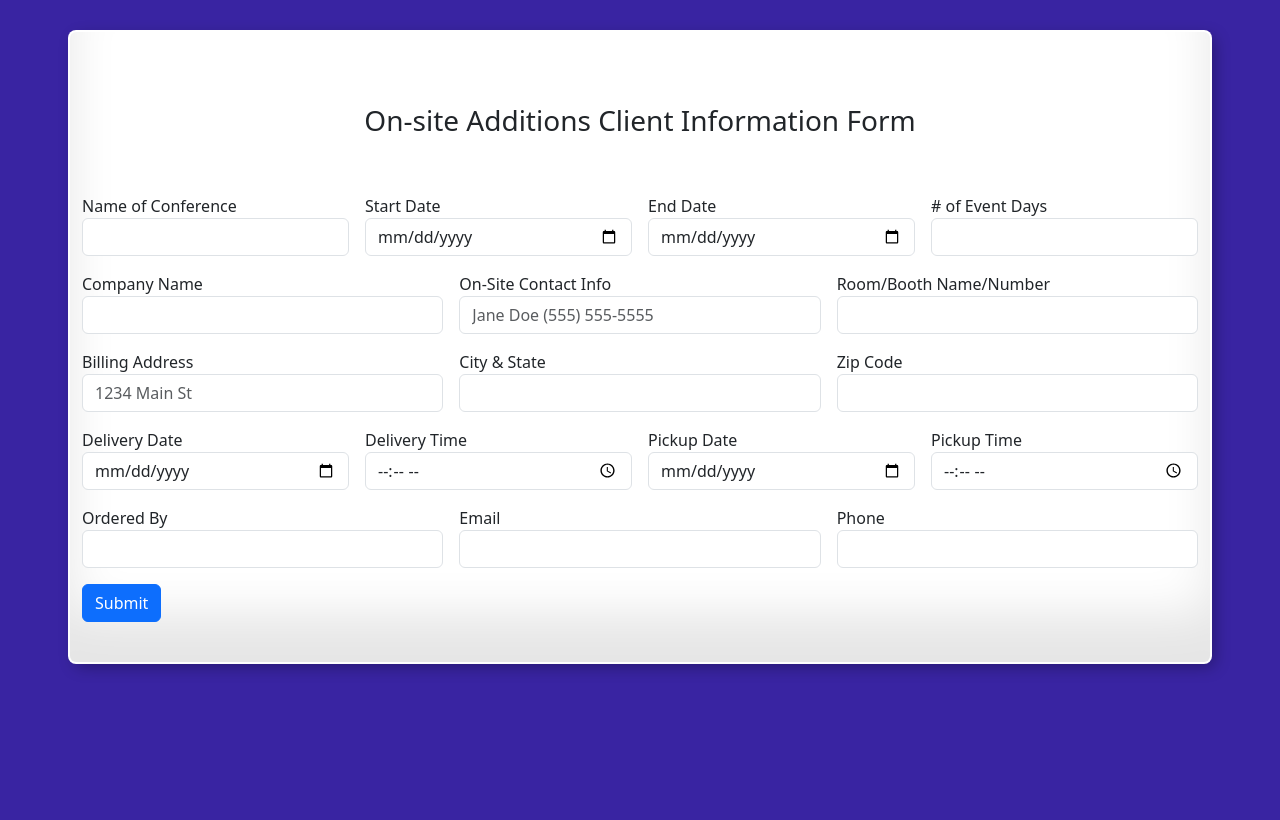
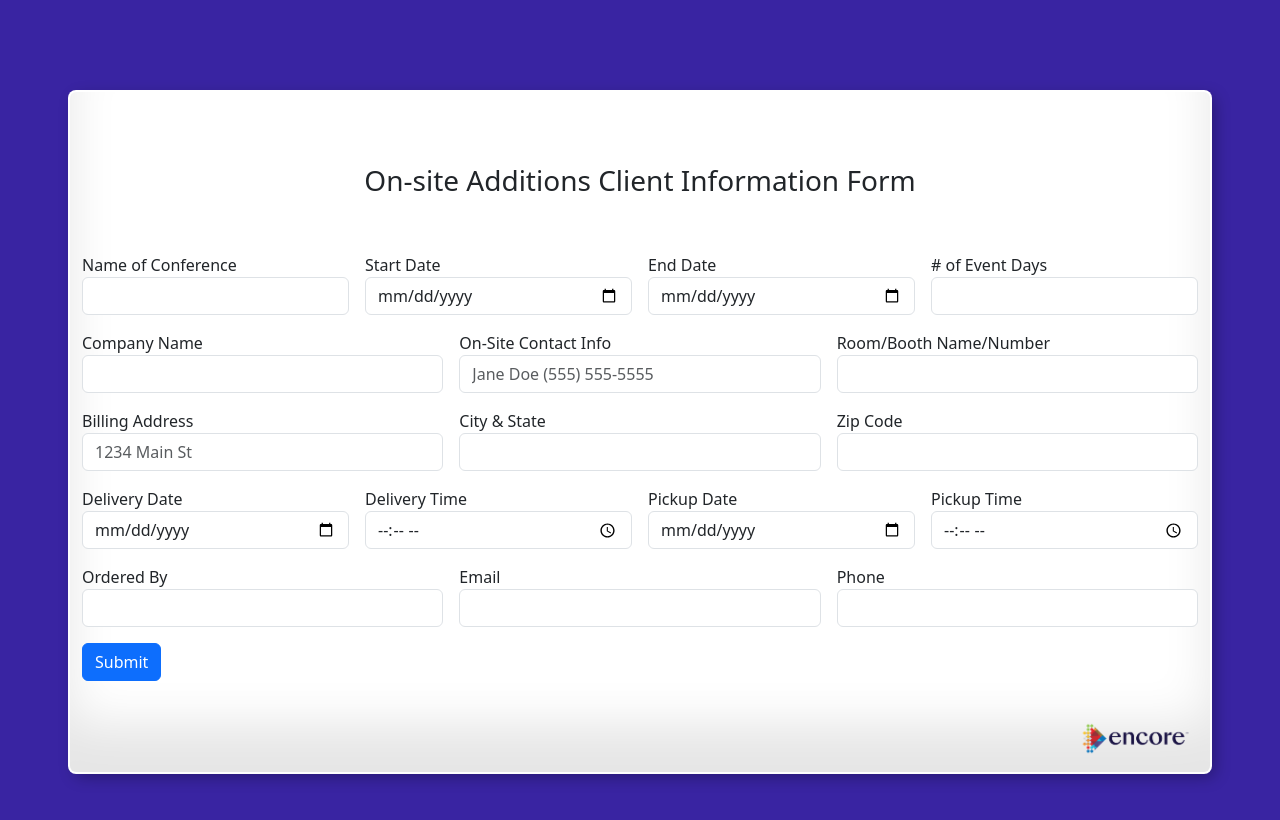
Before and after one commit to Sherita-M/encore-onsite-additions, a website: page index.html in a window 1280 px wide. Drawn offline with nearby package versions, Linux system fonts and the light colour scheme.

Commit message:
Added logo to index.html and updated styles.css

```diff
--- a/css/styles.css
+++ b/css/styles.css
@@ -8,7 +8,7 @@
 }
 
 body {
-	/* min-height: 100vh; */
+	min-height: 100vh;
 	background-color: #3924a2;
 	display: flex;
 	align-items: center;
@@ -20,6 +20,12 @@ body {
 
 	/* border-radius: 1rem;
 	box-shadow: 3 */
+}
+
+img {
+	width: 125px;
+	display: -webkit-box;
+	margin-left: auto;
 }
 
 @media screen and (min-width: 481px) {
--- a/index.html
+++ b/index.html
@@ -198,7 +198,11 @@
           Submit
         </button>
       </div>
+      <div>
+	<img src="img/encoreLogo.png" class="img-fluid" alt="Encore Logo">
 </div>
+</div>
+</form>
     <script
       src="https://cdn.jsdelivr.net/npm/bootstrap@5.3.0-alpha2/dist/js/bootstrap.bundle.min.js"
       integrity="sha384-qKXV1j0HvMUeCBQ+QVp7JcfGl760yU08IQ+GpUo5hlbpg51QRiuqHAJz8+BrxE/N"
```
Also changed, not shown: img/encoreLogo.png (added).
